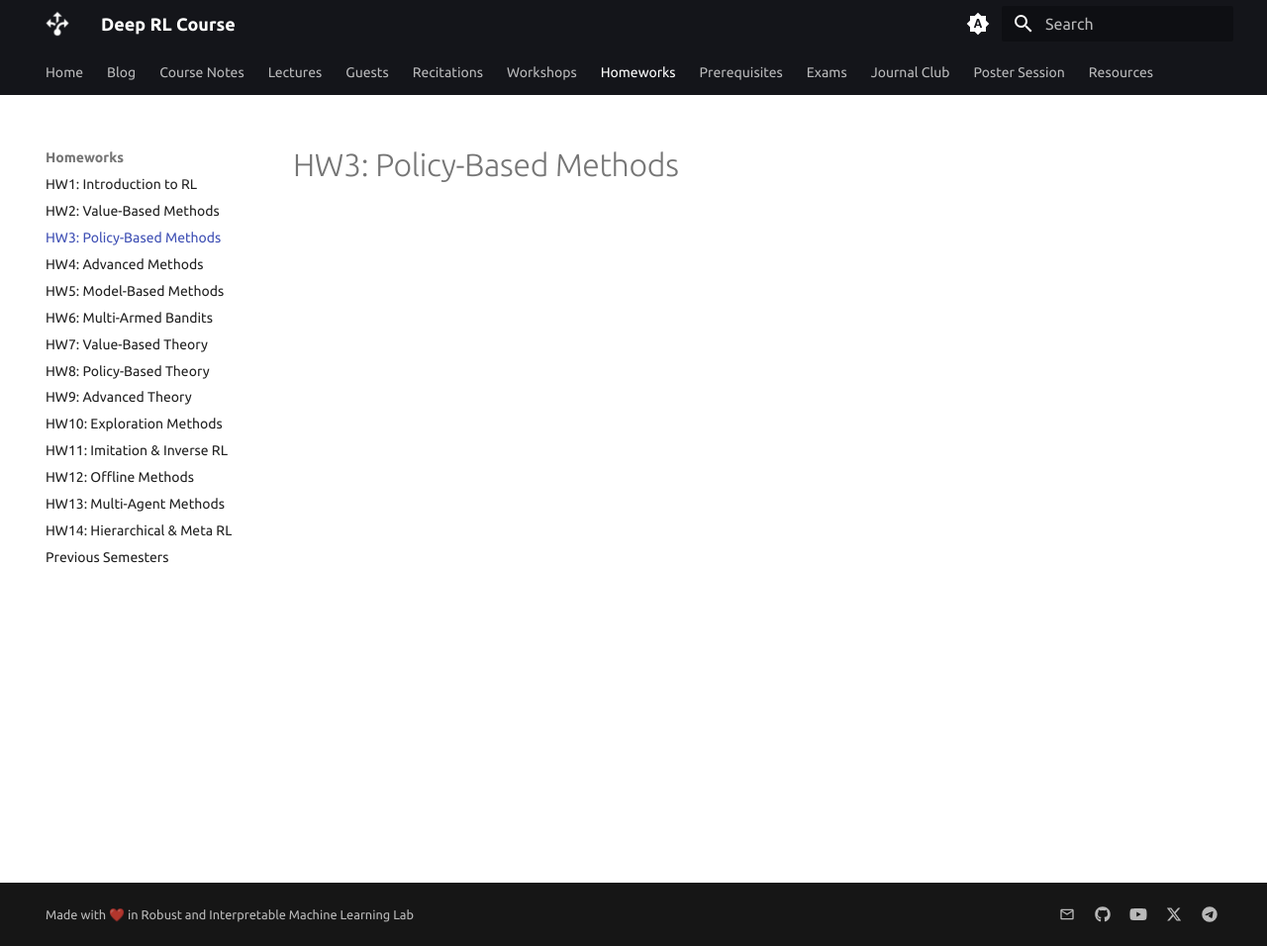
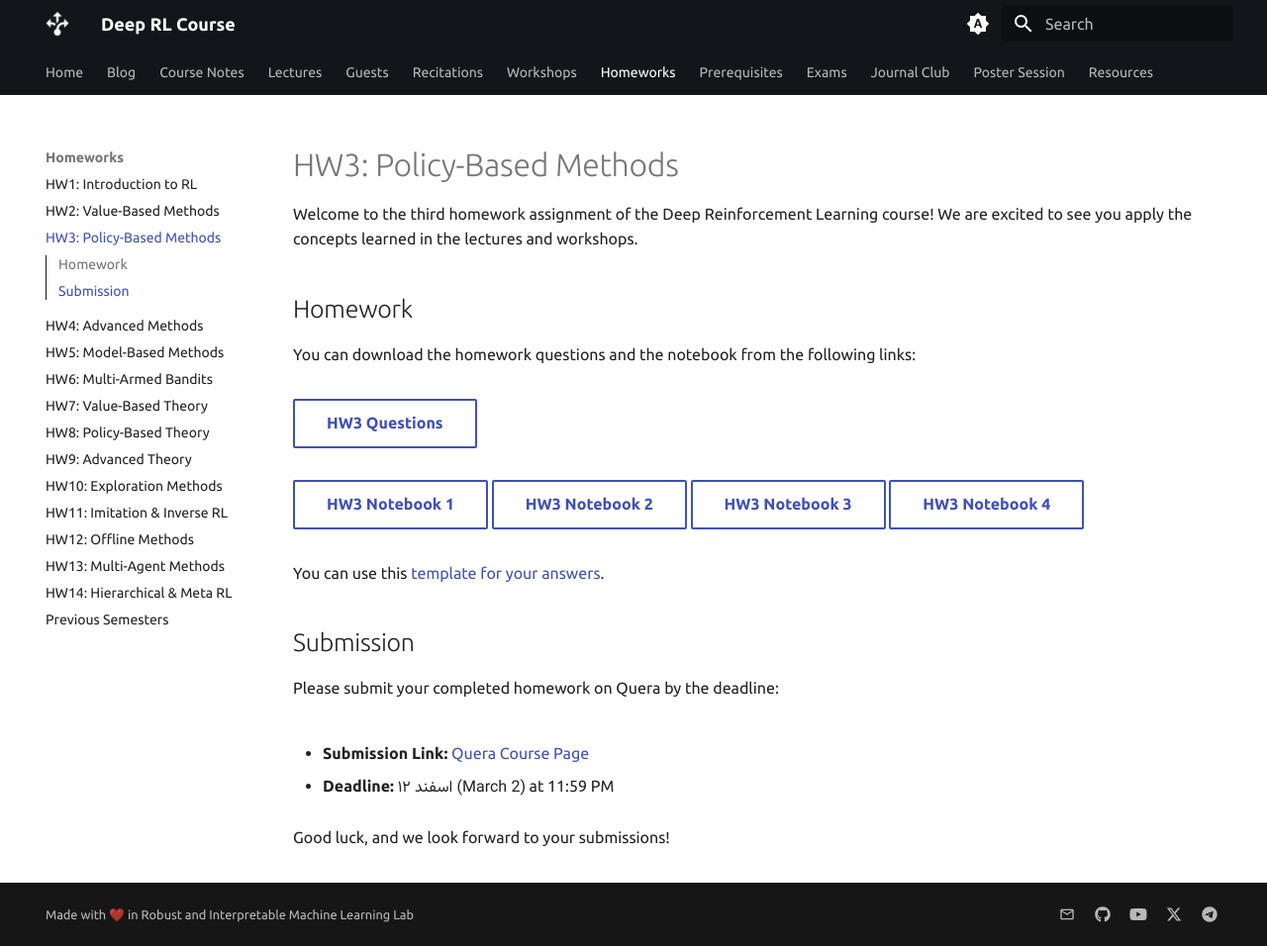
Before and after one commit to DeepRLCourse/DeepRLCourse.github.io, an MkDocs documentation site: the page built from docs/homeworks/week3.md, in a window 1280 px wide and 956 px high. Shown: the whole window at 99% size. Built offline with MkDocs 1.6.1 and Material for MkDocs 9.7.7, drawn with Linux system fonts in a browser that asks for light colours; some web fonts are replaced; comment, search, counter and statistics services are not loaded.

Commit message:
add hw3 and some updates

```diff
--- a/docs/homeworks/week3.md
+++ b/docs/homeworks/week3.md
@@ -1 +1,31 @@
+---
+description: This page contains the homework assignment for Week 3 of the Deep Reinforcement Learning course, focusing on policy-based methods.
+comments: True
+---
+
 # HW3: Policy-Based Methods
+
+Welcome to the third homework assignment of the Deep Reinforcement Learning course! We are excited to see you apply the concepts learned in the lectures and workshops.
+
+## Homework
+
+You can download the homework questions and the notebook from the following links:
+
+[HW3 Questions](https://raw.githubusercontent.com/DeepRLCourse/Homework-3-Questions/refs/heads/main/HW3_Questions.pdf){:target="_blank" .md-button }
+
+[HW3 Notebook 1](https://raw.githubusercontent.com/DeepRLCourse/Homework-3-Questions/refs/heads/main/HW3_P1_REINFORCE_VS_GA.ipynb){:target="_blank" .md-button }
+[HW3 Notebook 2](https://raw.githubusercontent.com/DeepRLCourse/Homework-3-Questions/refs/heads/main/HW3_P2_CartPole_REINFORCE_Baseline.ipynb){:target="_blank" .md-button }
+[HW3 Notebook 3](https://raw.githubusercontent.com/DeepRLCourse/Homework-3-Questions/refs/heads/main/HW3_P3_MountainCarContinuous_REINFORCE.ipynb){:target="_blank" .md-button }
+[HW3 Notebook 4](https://raw.githubusercontent.com/DeepRLCourse/Homework-3-Questions/refs/heads/main/HW3_P4_REINFORCEvsDQN.ipynb){:target="_blank" .md-button }
+
+You can use this [template for your answers](https://github.com/DeepRLCourse/Homework-3-Template){:target="_blank"}.
+
+## Submission
+
+Please submit your completed homework on Quera by the deadline:
+
+- **Submission Link:** [Quera Course Page](https://quera.org/course/add_to_course/course/20598/){:target="_blank"}
+
+- **Deadline:** <span style="direction: rtl;font-family: Vazirmatn;">۱۲ اسفند (March 2)</span> at 11:59 PM
+
+Good luck, and we look forward to your submissions!
```
Also changed, not shown: docs/homeworks/week1.md (+3 -2 lines), docs/homeworks/week2.md (+4 -3 lines), docs/lectures/week3.md (+5 -0 lines), 2 other files.
